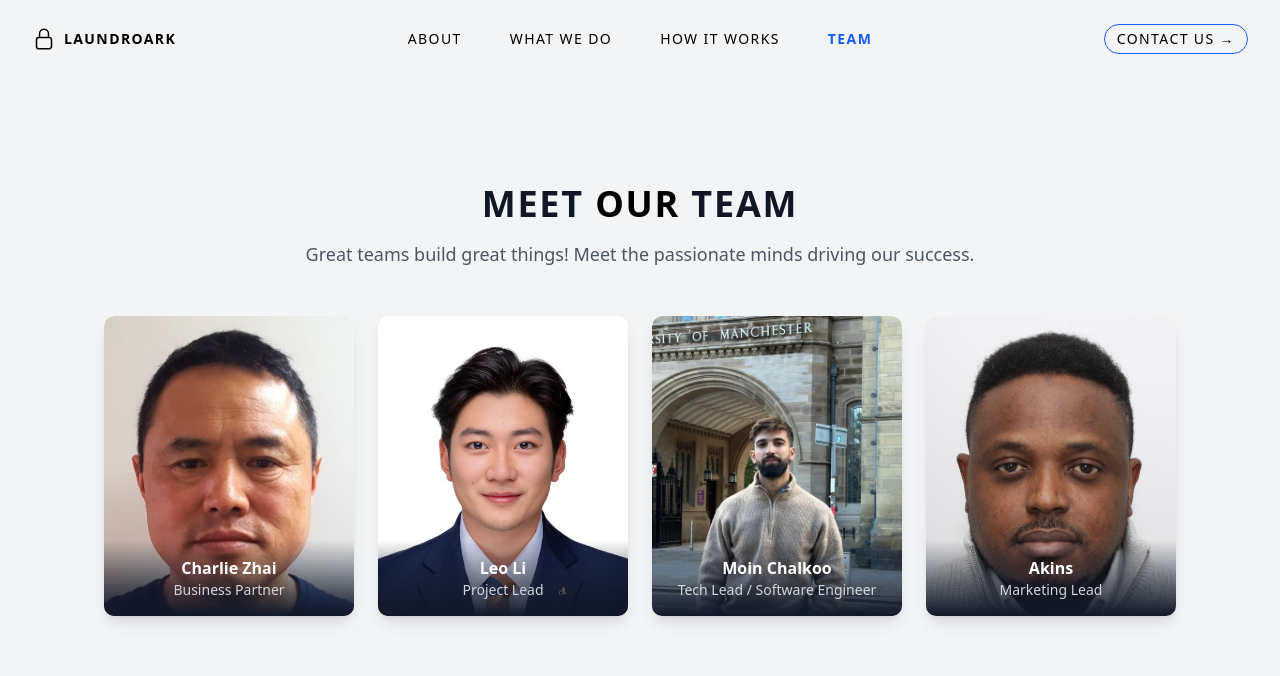
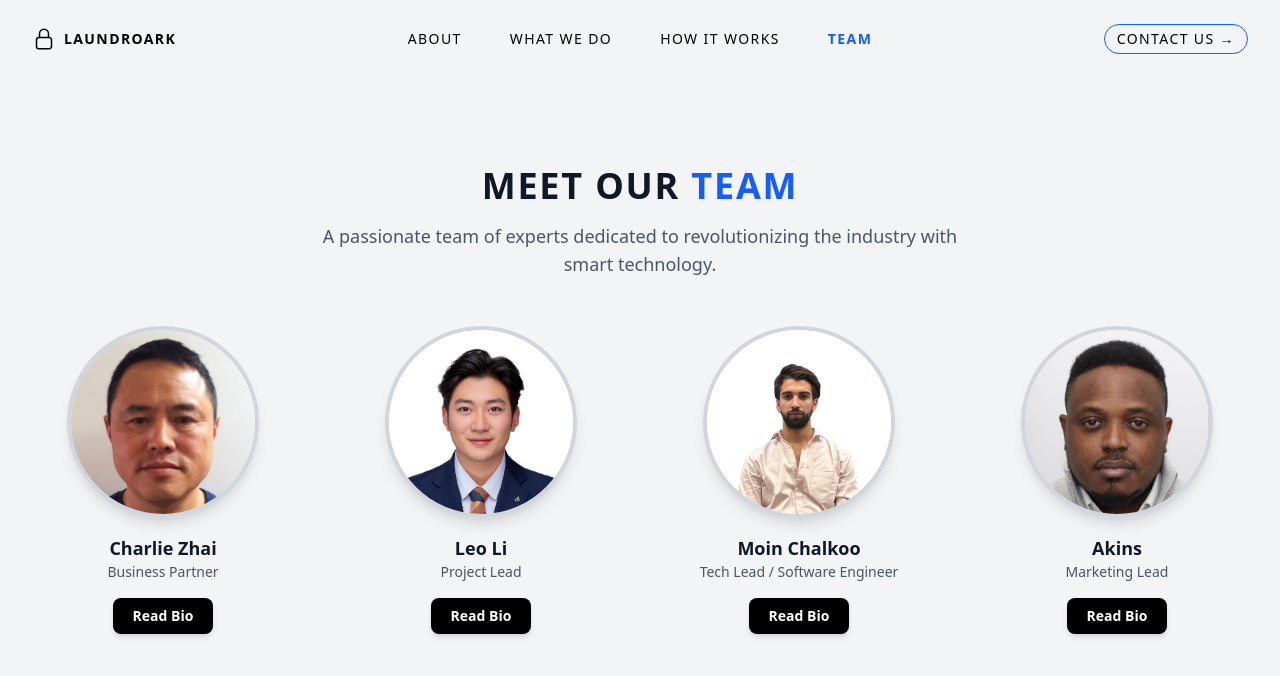
Before and after one commit to Sameem-baba/locke, a Next.js app: page /team in a window 1280 px wide. Shown: the top 676 px of the page. Built offline with nearby package versions, Linux system fonts and the light colour scheme.

Commit message:
team page change

```diff
--- a/app/about/page.tsx
+++ b/app/about/page.tsx
@@ -67,6 +67,7 @@ function AboutUsPage() {
                 {/* Content Grid */ }
                 <div className="mt-10 grid grid-cols-1 text-center md:grid-cols-12 gap-10">
                     <div className="md:col-start-3 md:col-span-8 text-lg text-gray-700 leading-relaxed">
+                        At Laundroark, we take pride in our diverse and accomplished team of professionals committed to delivering tailored solutions for your business. Our robust technology development team, consisting of software and mechanical engineers, is dedicated to developing our digital platform and the accompanying locker systems. We are excited to be in the market exploration phase and are eager to help enhance your business through our innovative technology.
                         <p>
                             At Laundroark, we are dedicated to revolutionizing the laundry industry by integrating smart technology, automation, and AI-driven solutions. Our goal is to empower businesses to maximize efficiency, enhance customer convenience, and thrive in the digital age.
                         </p>
--- a/app/howitworks/page.tsx
+++ b/app/howitworks/page.tsx
@@ -82,7 +82,7 @@ function HowItWorksPage() {
                             Step 4: Cleaning & Processing
                         </AccordionTrigger>
                         <AccordionContent className="text-lg md:text-xl leading-relaxed">
-                            At the <b>laundry facility</b>, orders are automatically classified into <b>Water Wash or Dry Cleaning</b>. AI-driven washing and drying processes <b>ensure precision cleaning</b>.
+                            At the <b>laundry facility</b>, orders are automatically classified into Water Wash or Dry Cleaning.
                         </AccordionContent>
                     </AccordionItem>
 
@@ -92,7 +92,7 @@ function HowItWorksPage() {
                             Step 5: Ironing & Packaging
                         </AccordionTrigger>
                         <AccordionContent className="text-lg md:text-xl leading-relaxed">
-                            Once cleaned, clothes undergo <b>automated ironing, folding, or hanging</b>. They are then <b>securely packed</b> using eco-friendly materials, preparing them for delivery.
+                            Once laundered, garments are ironed, folded, or hung. They are subsequently sorted automatically for each order using our <b>advanced automated cloth sortation pipeline</b> and securely packaged with <b>eco-friendly</b> materials, ensuring their readiness for delivery.
                         </AccordionContent>
                     </AccordionItem>
                 </Accordion>
@@ -107,10 +107,10 @@ function HowItWorksPage() {
                     {/* Step 6 - Delivery Back to Smart Lockers */ }
                     <AccordionItem value="step-6">
                         <AccordionTrigger className="text-2xl no-underline hover:no-underline">
-                            Feature 1: Delivery Back to Smart Lockers
+                            Post-pickup customer process
                         </AccordionTrigger>
                         <AccordionContent className="text-lg md:text-xl leading-relaxed">
-                            <b>Logistics staff scans orders, assigns an available locker slot</b>, and places the cleaned laundry inside. Customers receive a <b>pickup notification with a new QR code</b>.
+                            Customers can <b>submit after-sales requests</b> for issues like missing items or poor cleaning quality, and they can rate and review the service to help improve quality. Meanwhile, <b>the system monitors cabinet conditions</b> for scheduled maintenance and tracks equipment status to <b>prevent disruptions</b>
                         </AccordionContent>
                     </AccordionItem>
 
@@ -118,10 +118,10 @@ function HowItWorksPage() {
                     {/* Step 7 - Customer Pickup */ }
                     <AccordionItem value="step-7">
                         <AccordionTrigger className="text-2xl no-underline hover:no-underline">
-                            Feature 2: Customer Picks Up Clean Laundry
+                            Monitoring & data analysis
                         </AccordionTrigger>
                         <AccordionContent className="text-lg md:text-xl leading-relaxed">
-                            Customers scan their <b>Pickup QR code</b>, the smart locker unlocks, and they retrieve their fresh laundry. Order status updates to <b>&quot;Completed&quot;</b>, and the process resets for the next customer.
+                            The system manages the <b>full order lifecycle</b>, remotely controls smart cabinets, tracks laundry processes and logistics, handles payments and refunds, and <b>provides analytics on order completion</b>, after-sales feedback, and equipment usage.
                         </AccordionContent>
                     </AccordionItem>
                 </Accordion>
--- a/app/team/page.tsx
+++ b/app/team/page.tsx
@@ -1,9 +1,10 @@
-"use client"
+/* eslint-disable @typescript-eslint/ban-ts-comment */
+"use client";
 
-/* eslint-disable @typescript-eslint/ban-ts-comment */
 import { useState } from "react";
 import Header from "@/components/Header";
 import Image from "next/image";
+import { motion, AnimatePresence } from "framer-motion"; // Import Framer Motion
 
 const teamMembers = [
     {
@@ -16,13 +17,13 @@ const teamMembers = [
         name: "Leo Li",
         role: "Project Lead",
         image: "/2.jpg",
-        bio: "Olive leads the customer success team with a passion for enhancing user experience and satisfaction."
+        bio: "A dedicated Master’s student in Entrepreneurship at UCL, I am passionate about leveraging modern technological innovations to create meaningful impact in the world. With a combination of assertiveness and charisma, I strive to inspire others and drive positive change through my work in the entrepreneurial space. "
     },
     {
         name: "Moin Chalkoo",
         role: "Tech Lead / Software Engineer",
-        image: "/3.jpg",
-        bio: "Moin drives technological innovation, bringing cutting-edge solutions to the company’s tech stack."
+        image: "/moin.jpg",
+        bio: "Currently pursuing a Master’s in Artificial Intelligence and Machine Learning, I am passionate about leveraging technology to drive meaningful impact. With a strong foundation in product management, I bring a strategic approach to technology leadership, ensuring that innovation is both effective and accessible. My focus lies at the intersection of technology and community, where I strive to integrate cutting-edge advancements with real-world applications that foster positive change."
     },
     {
         name: "Akins",
@@ -32,7 +33,8 @@ const teamMembers = [
     },
 ];
 
-function TeamPage() {
+
+export default function TeamPage() {
     const [ selectedMember, setSelectedMember ] = useState(null);
 
     return (
@@ -44,48 +46,61 @@ function TeamPage() {
                 <div className="container mx-auto text-center relative z-10">
                     {/* Heading */ }
                     <h2 className="text-3xl md:text-4xl font-bold uppercase tracking-wider text-gray-900">
-                        Meet <span className="text-black">Our</span> Team
+                        Meet Our <span className="text-blue-600">Team</span>
                     </h2>
                     <p className="text-gray-600 mt-4 max-w-2xl mx-auto text-lg">
-                        Great teams build great things! Meet the passionate minds driving our success.
+                        A passionate team of experts dedicated to revolutionizing the industry with smart technology.
                     </p>
+
                     {/* Team Grid */ }
-                    <div className="flex justify-center items-center w-full">
-                        <div className="mt-12 grid grid-cols-1 sm:grid-cols-2 md:grid-cols-3 lg:grid-cols-4 gap-6 max-w-7xl mx-auto">
+                    <div className="grid max-w-7xl mx-auto grid-cols-1 sm:grid-cols-2 md:grid-cols-3 lg:grid-cols-4 gap-10 justify-center mt-12">
                         { teamMembers.map((member, index) => (
                             <div
                                 key={ index }
-                                    className="relative group cursor-pointer overflow-hidden rounded-lg shadow-lg bg-white transition-transform duration-300 hover:scale-105"
-                                    //@ts-ignore
+                                className="flex flex-col items-center text-center cursor-pointer "
+                                // @ts-ignore
                                 onClick={ () => setSelectedMember(member) }
                             >
-                                    <div className="relative w-[250px] h-[300px] mx-auto overflow-hidden rounded-lg">
+                                {/* Profile Image */ }
+                                <div className="relative w-40 h-40 md:w-48 md:h-48 rounded-full overflow-hidden shadow-lg border-4 border-gray-300">
                                     <Image
                                         src={ member.image }
                                         alt={ member.name }
                                         layout="fill"
                                         objectFit="cover"
-                                            objectPosition="center"
-                                            className="w-full h-full transition-transform duration-300 group-hover:scale-105"
                                     />
                                 </div>
 
-                                    {/* Overlay for Text */ }
-                                    <div className="absolute bottom-0 left-0 w-full bg-gradient-to-t from-gray-900 to-transparent p-4">
-                                        <h3 className="font-semibold text-white">{ member.name }</h3>
-                                        <p className="text-gray-300 text-sm">{ member.role }</p>
-                                    </div>
+                                {/* Name & Role */ }
+                                <h3 className="mt-4 text-lg font-semibold text-gray-900">{ member.name }</h3>
+                                <p className="text-gray-600 text-sm">{ member.role }</p>
+
+                                {/* Read Bio Button */ }
+                                <button className="mt-4 bg-black cursor-pointer text-white text-sm font-semibold px-5 py-2 rounded-md shadow-md hover:bg-gray-800 transition">
+                                    Read Bio
+                                </button>
                             </div>
                         )) }
                     </div>
                 </div>
-                </div>
             </section>
 
-            {/* Modal */ }
+            {/* Modal for Bio with Animation */ }
+            <AnimatePresence>
                 { selectedMember && (
-                <div className="fixed inset-0 flex items-center justify-center px-4 md:px-0 bg-black/70 z-50">
-                    <div className="bg-white rounded-lg shadow-lg max-w-lg w-full p-6 relative">
+                    <motion.div
+                        className="fixed inset-0 flex items-center justify-center px-4 md:px-0 bg-black/70 z-50"
+                        initial={ { opacity: 0 } } // Start transparent
+                        animate={ { opacity: 1 } } // Fade in
+                        exit={ { opacity: 0 } } // Fade out
+                    >
+                        <motion.div
+                            className="bg-white rounded-lg shadow-lg max-w-lg w-full p-6 relative"
+                            initial={ { scale: 0.8, opacity: 0 } } // Start small
+                            animate={ { scale: 1, opacity: 1 } } // Grow to normal
+                            exit={ { scale: 0.8, opacity: 0 } } // Shrink when closing
+                            transition={ { duration: 0.3, ease: "easeOut" } } // Smooth transition
+                        >
                             <button
                                 className="absolute top-3 right-3 cursor-pointer text-gray-500 hover:text-gray-800"
                                 onClick={ () => setSelectedMember(null) }
@@ -96,26 +111,23 @@ function TeamPage() {
                                 <Image
                                     // @ts-ignore
                                     src={ selectedMember.image }
-                                // @ts-ignore
+                                    //@ts-ignore
                                     alt={ selectedMember.name }
                                     width={ 150 }
                                     height={ 150 }
-                                className="mx-auto rounded-full"
+                                    className="mx-auto rounded-full border-4 border-gray-300"
                                 />
                                 {/* @ts-ignore */ }
-
                                 <h2 className="text-2xl font-bold mt-4">{ selectedMember.name }</h2>
                                 {/* @ts-ignore */ }
                                 <p className="text-gray-600 text-lg">{ selectedMember.role }</p>
                                 {/* @ts-ignore */ }
-
                                 <p className="text-gray-700 mt-2">{ selectedMember.bio }</p>
                             </div>
-                    </div>
-                </div>
+                        </motion.div>
+                    </motion.div>
                 ) }
+            </AnimatePresence>
         </div>
     );
 }
-
-export default TeamPage;
--- a/components/GrowingChallenge.tsx
+++ b/components/GrowingChallenge.tsx
@@ -23,6 +23,9 @@ function GrowingChallenge() {
                     Since 2022, a significant shift has been observed in the UK laundry market, with an increasing number of customers opting for digital laundry services instead of traditional ones.
                     <br /><br />
                     In 2023, the UK’s online laundry market is valued at approximately $1.98 billion and is projected to exceed $14 billion by 2030, reflecting a compound annual growth rate of 33.8%. In contrast, the traditional market segment is dwindling, now valued at only $2 billion.
+                    <br /> <br />
+                    The challenge has also presented an opportunity to digitalise the business model, thereby enhancing operational efficiency, increasing customer acquisition, and streamlining management processes.
+
                 </p>
             </div>
         </div>
```
Also changed, not shown: public/moin.jpg (added). Lines whose indentation alone changed are shown as unchanged.
